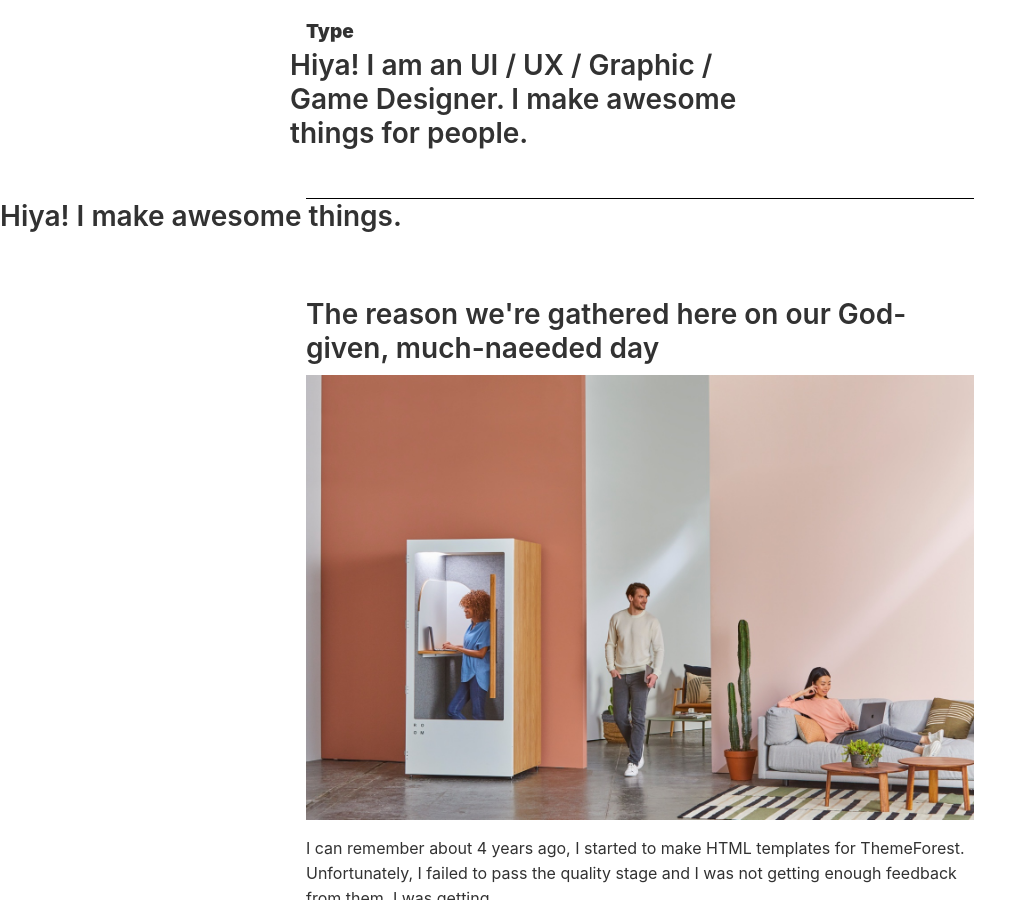
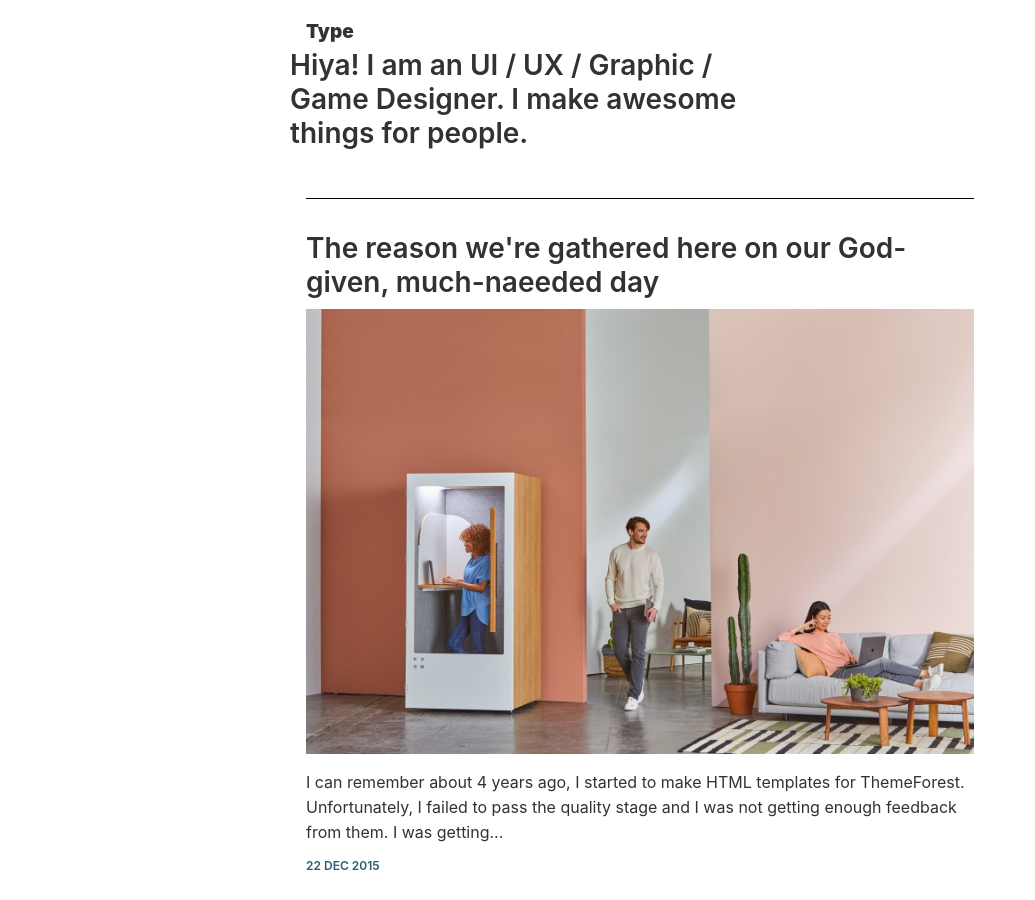
Before and after one commit to wiltruong/portfolio_v1, a Jekyll site: the page built from index.html, in a window 1280 px wide and 900 px high. Shown: the whole window, without its empty margins (0-1035 px from the left). Built offline with Jekyll 4.4.1, drawn with Linux system fonts in a browser that asks for light colours; the list of posts is cut into pages by our own code.

Commit message:
Update default.html

```diff
--- a/_layouts/default.html
+++ b/_layouts/default.html
@@ -7,8 +7,6 @@
 
   <div class='js-off-canvas-container c-off-canvas-container'>
     {% include header.html %}
-
-    <h2> Hiya! I make awesome things.</h2>
 
     {{ content }}
 
```
